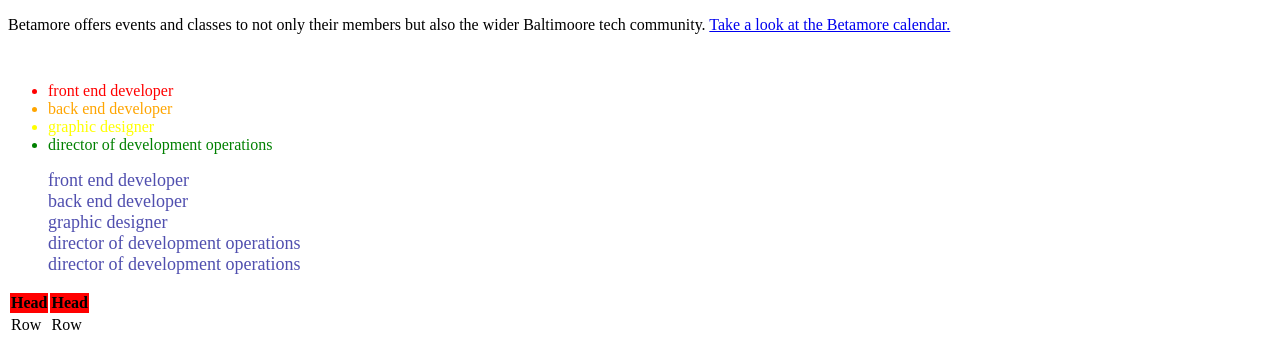
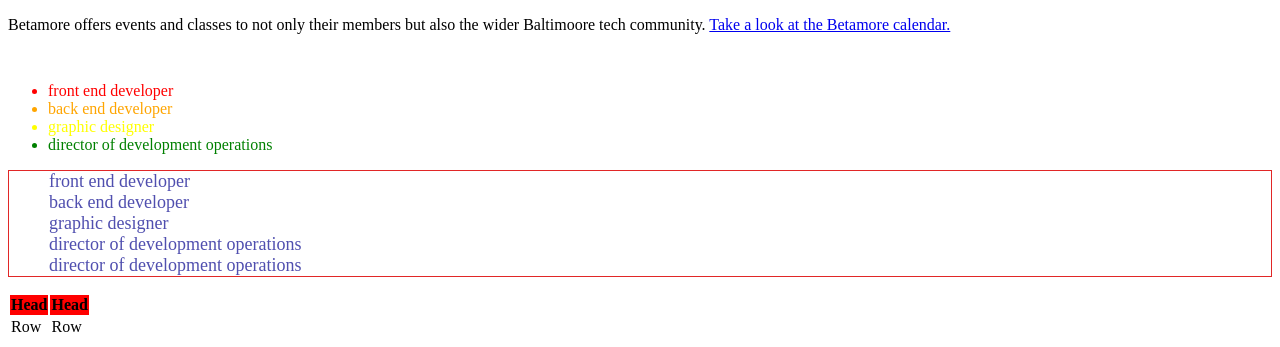
Before and after one commit to leannematlach/leannematlach.github.io, a plain HTML site: page index.html in a window 1280 px wide. Shown: the part 746-1093 px from the top of the page. Drawn offline with Linux system fonts and the light colour scheme.

Commit message:
add border to blue list

```diff
--- a/index.html
+++ b/index.html
@@ -27,7 +27,7 @@
 		<li id="yellow-zest">graphic designer</li>
 		<li id="green-apple">director of development operations</li>
 	</ul>
-	<ul class="navigation">
+	<ul class="navigation" id="red-border">
 		<div class="color-blue">
 		<li class="navigation-link">front end developer</li>
 		<li class="navigation-link">back end developer</li>
--- a/style.css
+++ b/style.css
@@ -33,4 +33,6 @@
 }
 #background-green {
 	background-color: green;
+}#red-border {
+	border: 1px solid #e12727;
 }
```
